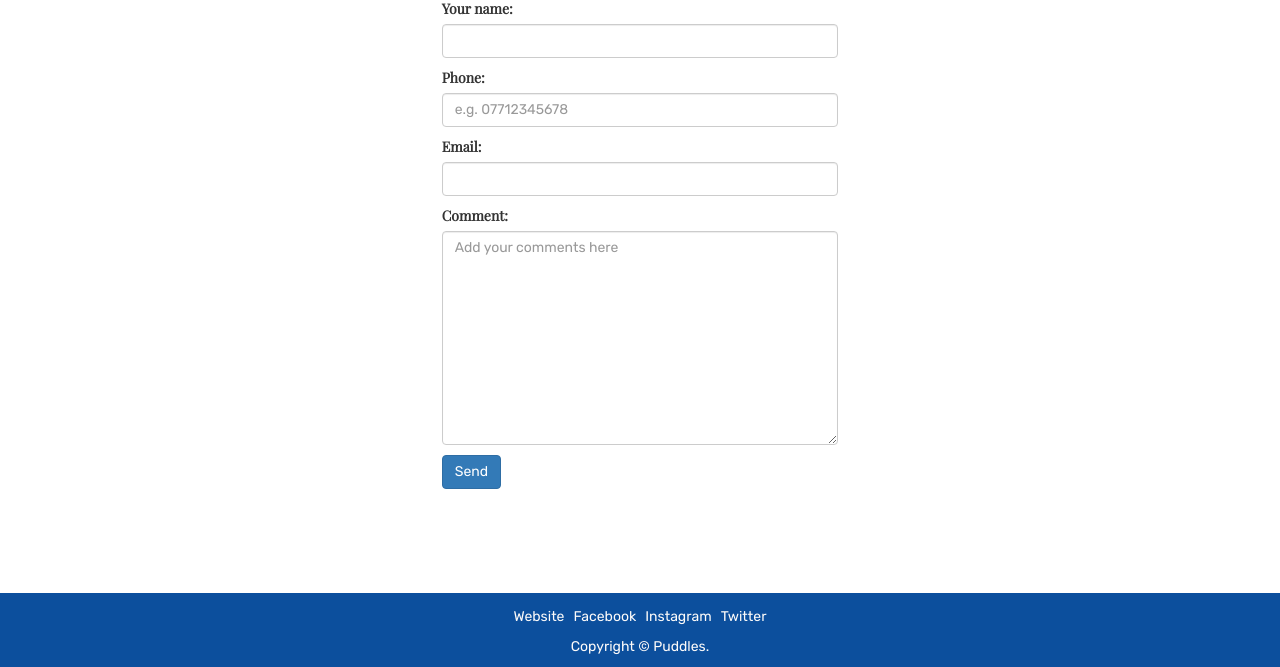
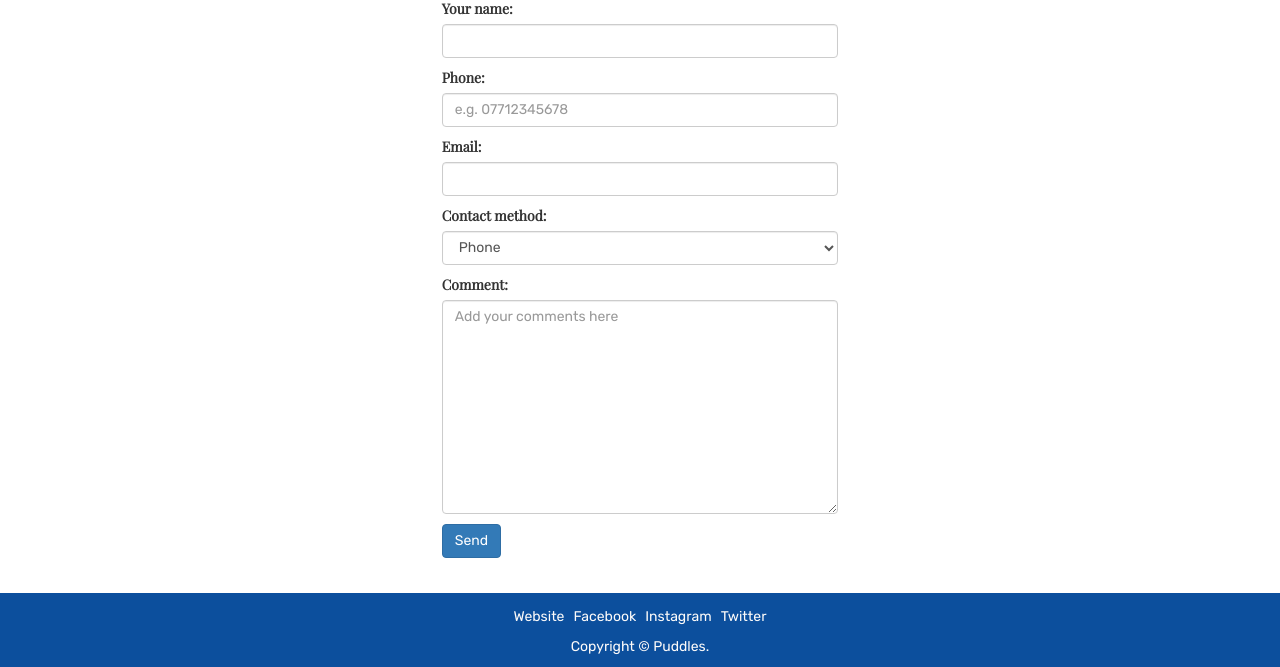
Before and after one commit to natalia-z/project, a Django app: page /contact/ in a window 1280 px wide. Shown: the part 133-800 px from the top of the page. Run offline with Django 3.2, Linux system fonts and the light colour scheme; parts of the project's set-up code (start-up, migrations or seed data) failed here and were passed over; some libraries are stand-ins or nearby versions.

Commit message:
fix confirm mesage on the form

```diff
--- a/puddles2/puddlesbooking/forms.py
+++ b/puddles2/puddlesbooking/forms.py
@@ -3,7 +3,6 @@ from django import forms
 from django.forms.extras.widgets import SelectDateWidget
 from django.core.validators import RegexValidator
 from django.forms import ModelForm, Form
-
 from .models import Venue, Booking, Theme
 
 
@@ -71,6 +70,7 @@ class BookingForm(forms.ModelForm):
 		})
 	)
 	address_2 = forms.CharField(
+		required = False,
 		label = "Address line 2",
 		widget = forms.TextInput(
 		attrs = {
@@ -110,6 +110,7 @@ class BookingForm(forms.ModelForm):
 		})
 	)
 	number_of_children = forms.ChoiceField(
+		required = False,
 		choices = Booking.GROUP_SIZE_CHOICES,
 		widget=forms.Select(
 		attrs = {
@@ -133,10 +134,11 @@ class BookingForm(forms.ModelForm):
 		})
 	)
 	flexible_dates = forms.BooleanField(
+		required = False,
 		label= "Are your dates flexible?",
 		widget=forms.CheckboxInput(
 		attrs = {
-			'class': 'form-control'
+			'class': 'checkbox'
 		})
 	)
 	#price plan
@@ -173,7 +175,11 @@ class ContactForm(forms.Form):
 	'''
 	Contact form
 	'''
-
+	CHOICES = (
+		('phone', 'Phone'),
+		('email', 'Email'),
+		('3', '3'),
+	)
 	name = forms.CharField(
 		required=True,
 		max_length=100,
@@ -199,9 +205,16 @@ class ContactForm(forms.Form):
 			'class': 'form-control',
 		})
 	)
-
+	contact_method = forms.ChoiceField(
+		required=True,
+		choices = CHOICES,
+		widget = forms.Select(
+		attrs = {
+			'class': 'form-control',
+		})
+	)
 	comment = forms.CharField(
-		required=True,
+		required=False,
 		widget = forms.Textarea(
 		attrs = {
 			'class': 'form-control',
--- a/puddles2/puddlesbooking/views.py
+++ b/puddles2/puddlesbooking/views.py
@@ -157,8 +157,7 @@ def contact(request):
 		subject = 'Contact request'
 		message = '%s %s %s' %(comment,name,phone)
 		emailFrom = form.cleaned_data["email"]
-		emailTo = [settings.EMAIL_HOST_USER]
-		emailTo = form.cleaned_data["email"]
+		emailTo = [settings.EMAIL_HOST_USER, form.cleaned_data["email"]]
 
 		send_mail(subject, message, emailFrom, emailTo, fail_silently = False)
 		title = "Thanks!"
```
Also changed, not shown: puddles2/puddlesbooking/models.py (+2 -5 lines), puddles2/puddlesbooking/templates/availability.html (+3 -8 lines), puddles2/puddlesbooking/templates/booking.html (+17 -5 lines), puddles2/puddles2/db.sqlite3.
